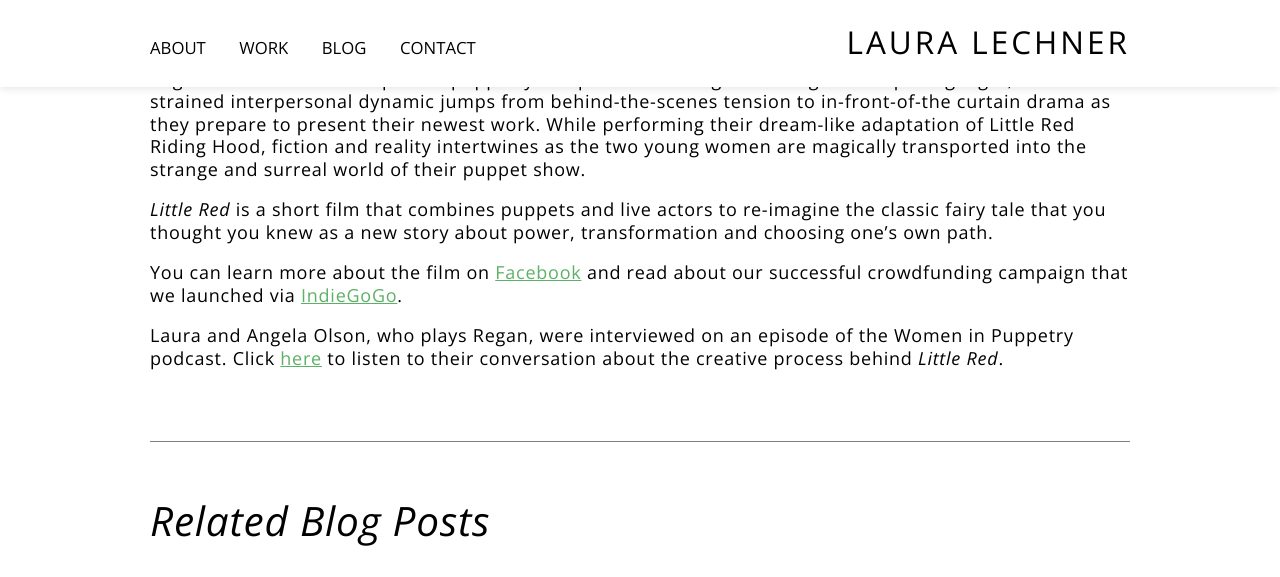
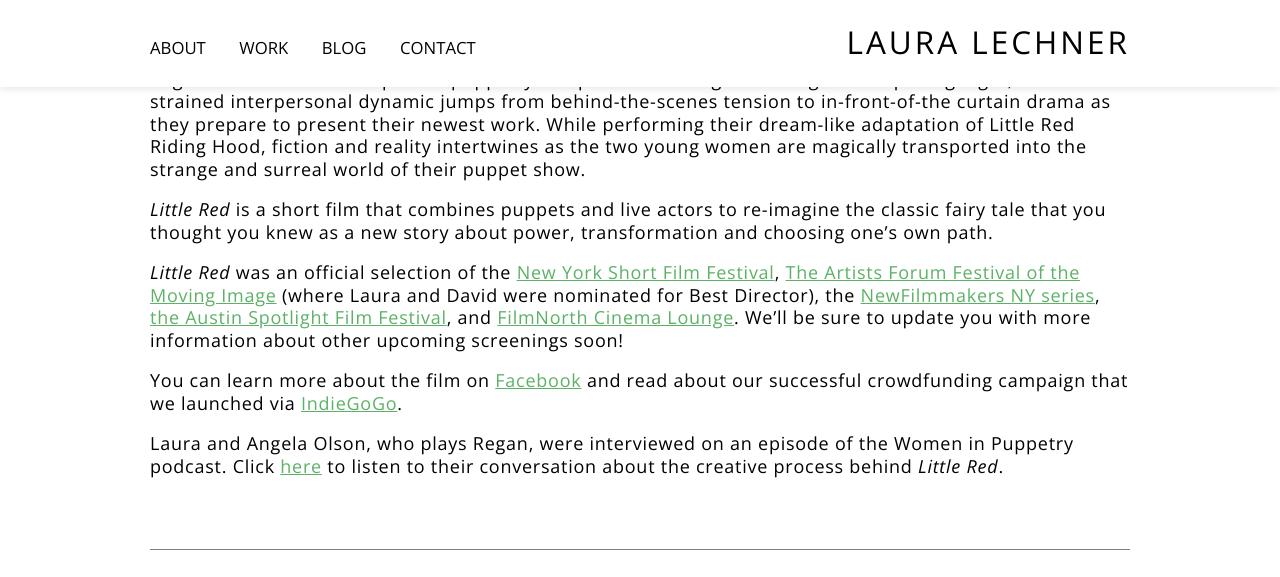
Before and after one commit to nbuonin/lauralechner-2, a Jekyll site: the page built from _project/little-red.md, in a window 1280 px wide and 900 px high, scrolled down 802 px, cut to the strip 0-577 px from the top of the window. Built offline with Jekyll 4.4.1, drawn with Linux system fonts in a browser that asks for light colours; nearby versions of some CDN libraries.

Commit message:
Update little-red.md

```diff
--- a/_project/little-red.md
+++ b/_project/little-red.md
@@ -16,6 +16,8 @@ Regan and Barbara’s two-person puppetry troupe is unraveling at the edges. On
 
 <i>Little Red</i> is a short film that combines puppets and live actors to re-imagine the classic fairy tale that you thought you knew as a new story about power, transformation and choosing one’s own path. <br>
 
+<i>Little Red</i> was an official selection of the [New York Short Film Festival](http://www.newyorkshort.com/), [The Artists Forum Festival of the Moving Image](http://theartistsforum.org/filmfest/2018.html) (where Laura and David were nominated for Best Director), the [NewFilmmakers NY series](http://www.newfilmmakers.com/), [the Austin Spotlight Film Festival](https://www.austinspotlightfilmfestival.com/), and [FilmNorth Cinema Lounge](http://myfilmnorth.org/cinema-lounge/). We'll be sure to update you with more information about other upcoming screenings soon!
+
 You can learn more about the film on [Facebook](https://facebook.com/littleredpuppetmovie) and read about our successful crowdfunding campaign that we launched via [IndieGoGo](https://www.indiegogo.com/projects/little-red-film#).<br>
 
 Laura and Angela Olson, who plays Regan, were interviewed on an episode of the Women in Puppetry podcast. Click [here](https://youtu.be/EfYtpnrjg-o) to listen to their conversation about the creative process behind <i>Little Red</i>.
```
